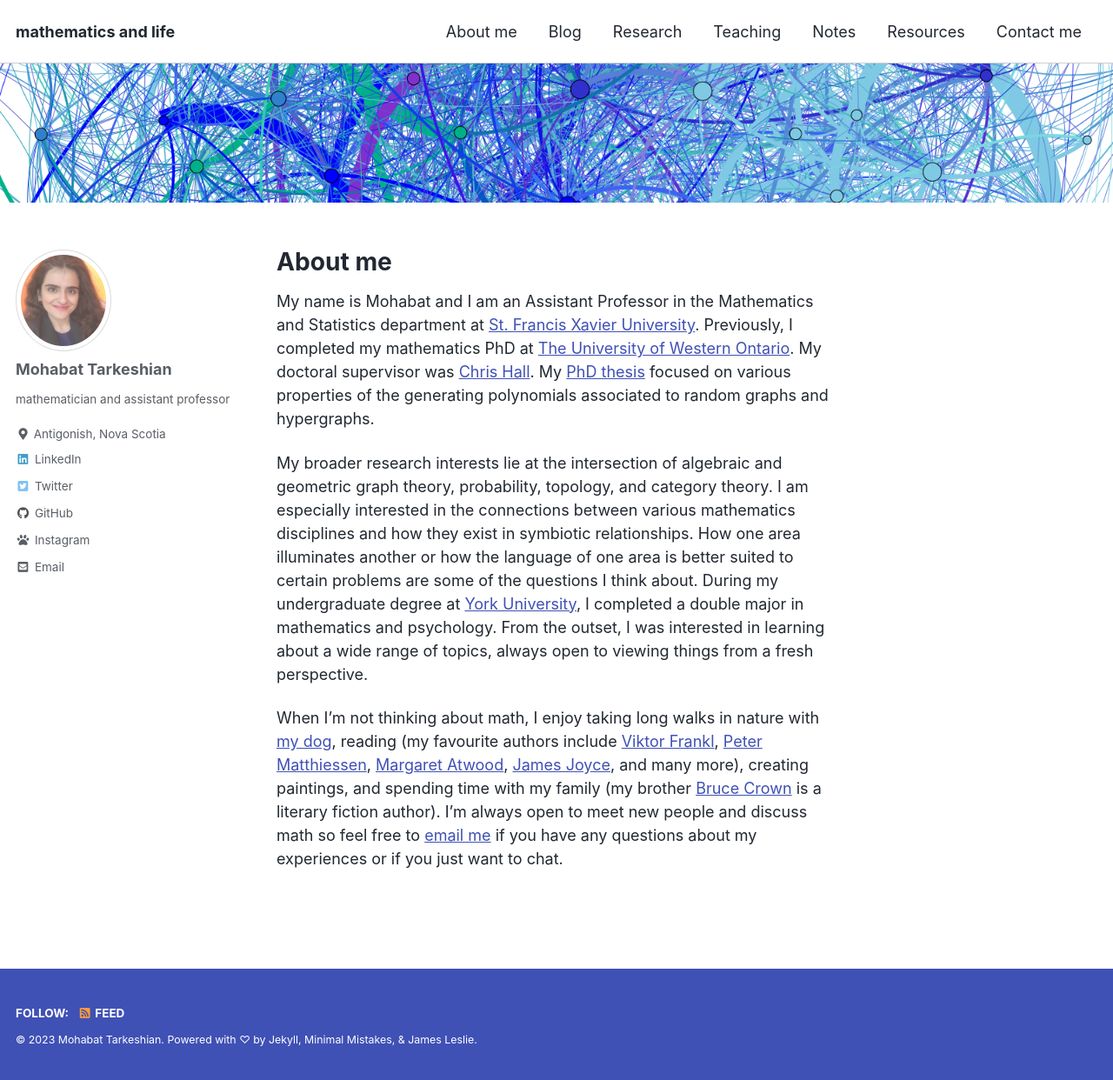
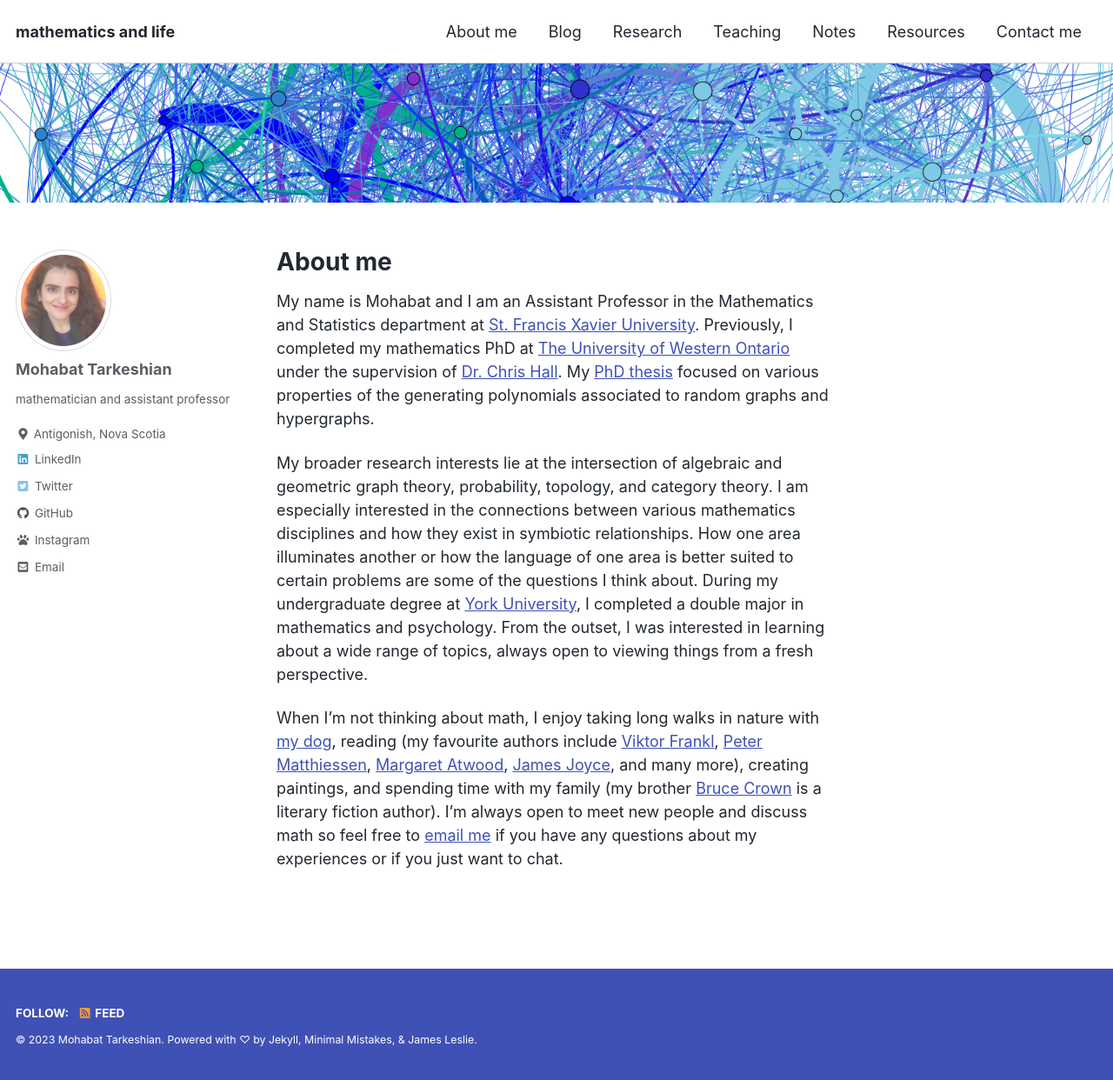
Before and after one commit to mohabatt/mohabatt.github.io, a Jekyll site: the page built from index.md, in a window 1280 px wide and 1242 px high. Shown: the whole window at 87% size. Built offline with Jekyll 4.4.1, drawn with Linux system fonts in a browser that asks for light colours; cached includes are drawn as plain includes.

Commit message:
Update index.md

```diff
--- a/index.md
+++ b/index.md
@@ -3,7 +3,7 @@ layout: home
 title: About me
 ---
 
-My name is Mohabat and I am an Assistant Professor in the Mathematics and Statistics department at [St. Francis Xavier University](https://www.stfx.ca/programs-courses/programs/math-statistics). Previously, I completed my mathematics PhD at [The University of Western Ontario](https://www.math.uwo.ca). My doctoral supervisor was [Chris Hall](https://www.math.uwo.ca/faculty/hall/). My [PhD thesis](https://ir.lib.uwo.ca/etd/9519/) focused on various properties of the generating polynomials associated to random graphs and hypergraphs.
+My name is Mohabat and I am an Assistant Professor in the Mathematics and Statistics department at [St. Francis Xavier University](https://www.stfx.ca/programs-courses/programs/math-statistics). Previously, I completed my mathematics PhD at [The University of Western Ontario](https://www.math.uwo.ca) under the supervision of [Dr. Chris Hall](https://www.math.uwo.ca/faculty/hall/). My [PhD thesis](https://ir.lib.uwo.ca/etd/9519/) focused on various properties of the generating polynomials associated to random graphs and hypergraphs.
 
 My broader research interests lie at the intersection of algebraic and geometric graph theory, probability, topology, and category theory. I am especially interested in the connections between various mathematics disciplines and how they exist in symbiotic relationships. How one area illuminates another or how the language of one area is better suited to certain problems are some of the questions I think about. During my undergraduate degree at [York University](https://www.yorku.ca/), I completed a double major in mathematics and psychology. From the outset, I was interested in learning about a wide range of topics, always open to viewing things from a fresh perspective.
 
```
